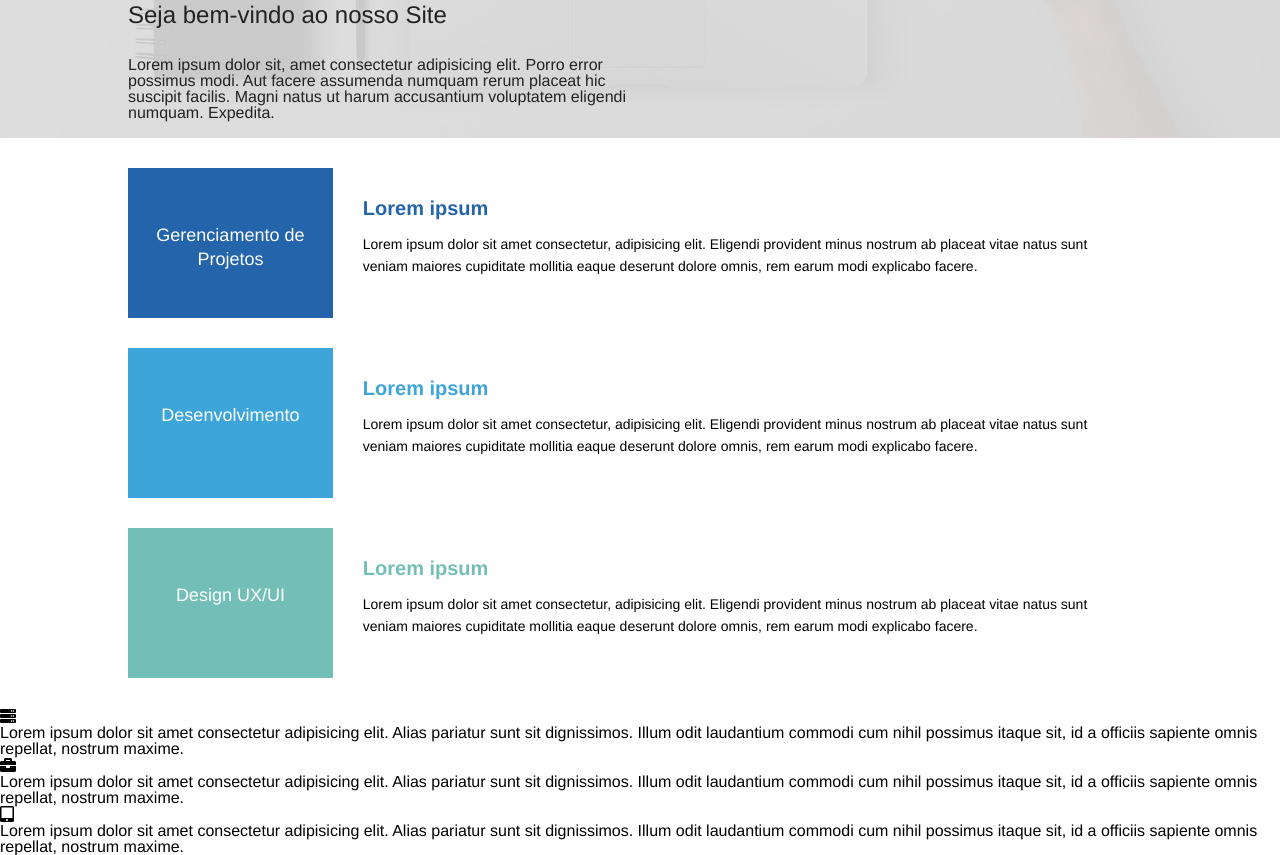
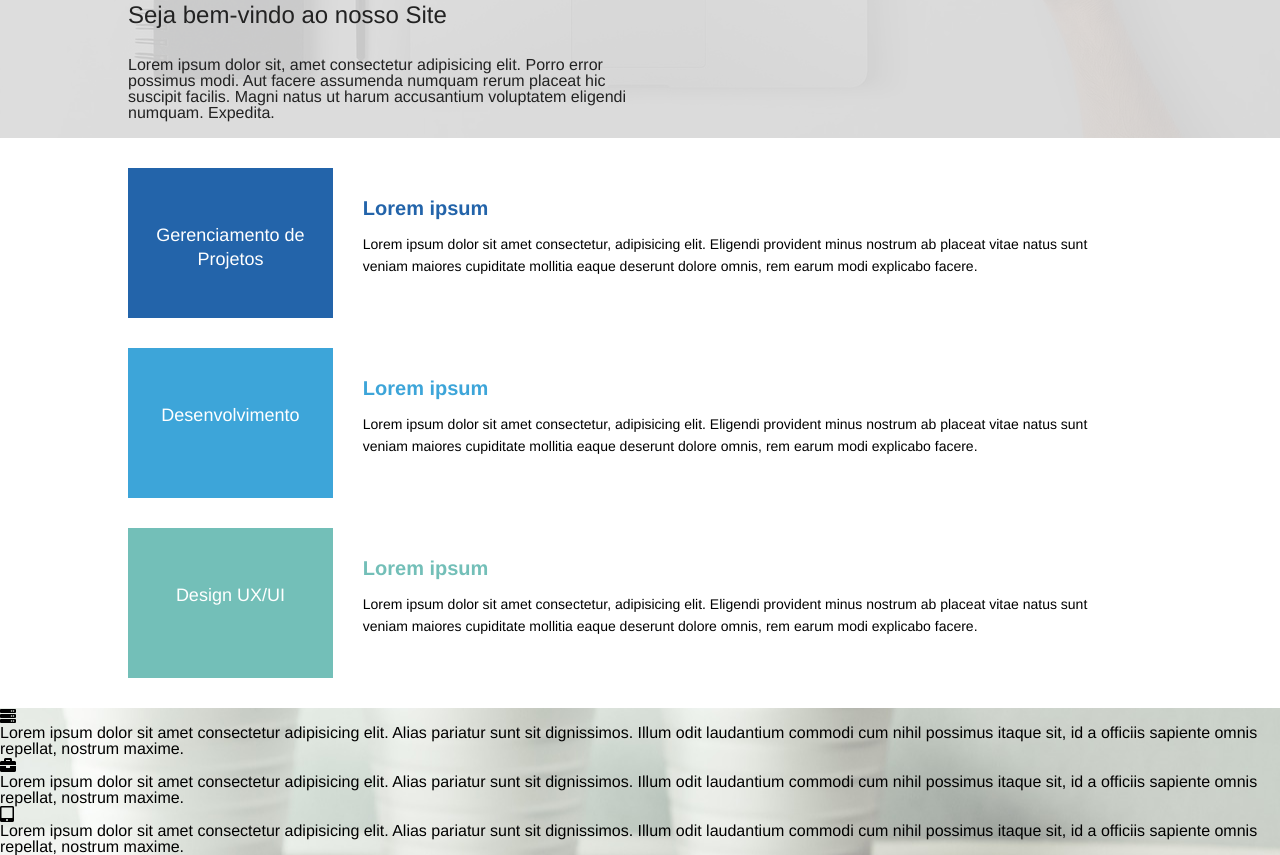
Before and after one commit to thalesrr1/proj-agencia, a plain HTML site: page index.html in a window 1280 px wide. Shown: the part 462-1317 px from the top of the page. Drawn offline with Linux system fonts and the light colour scheme.

Commit message:
Add: style background footer

```diff
--- a/css/style.css
+++ b/css/style.css
@@ -148,3 +148,10 @@ html {
 #design-box {
     background-color: #73bfb8;
 }
+
+/* Sobre a empresa */
+
+.footer-container {
+    background-image: url(../img/rodape.jpg);
+    background-position: center;
+}
```
